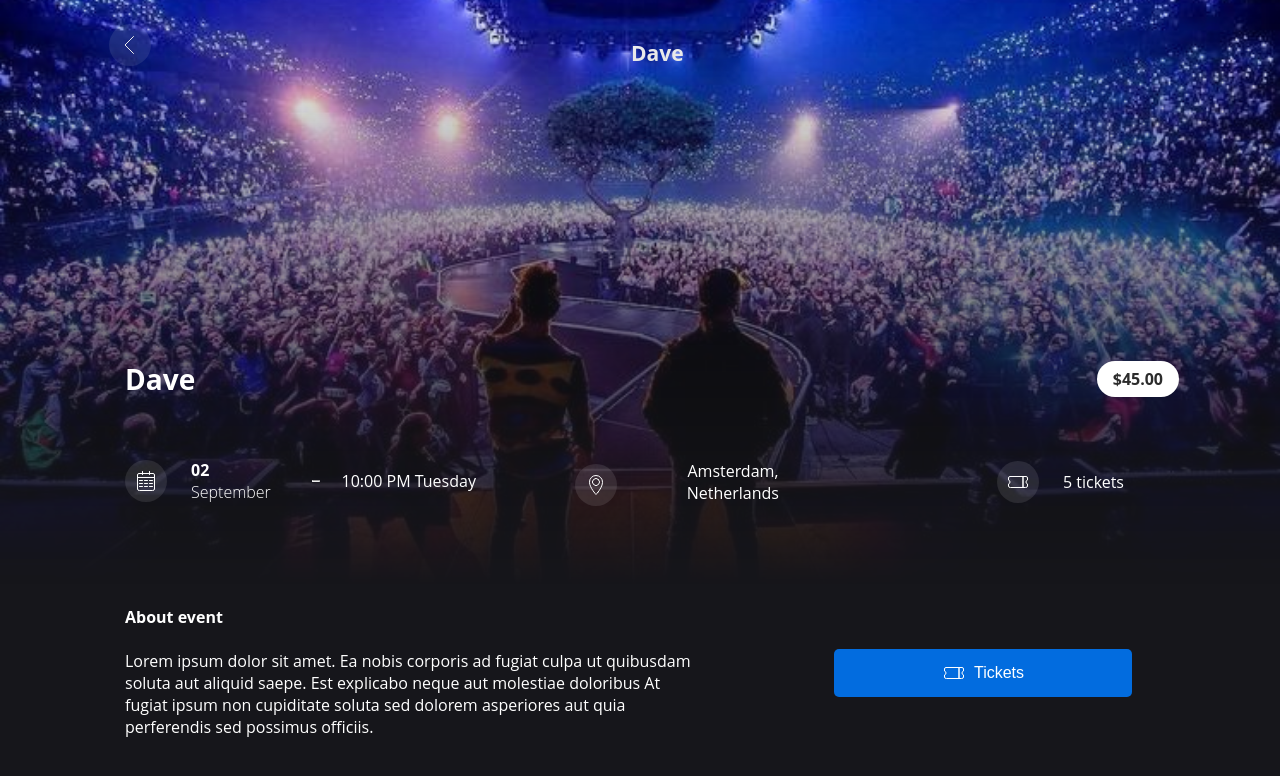
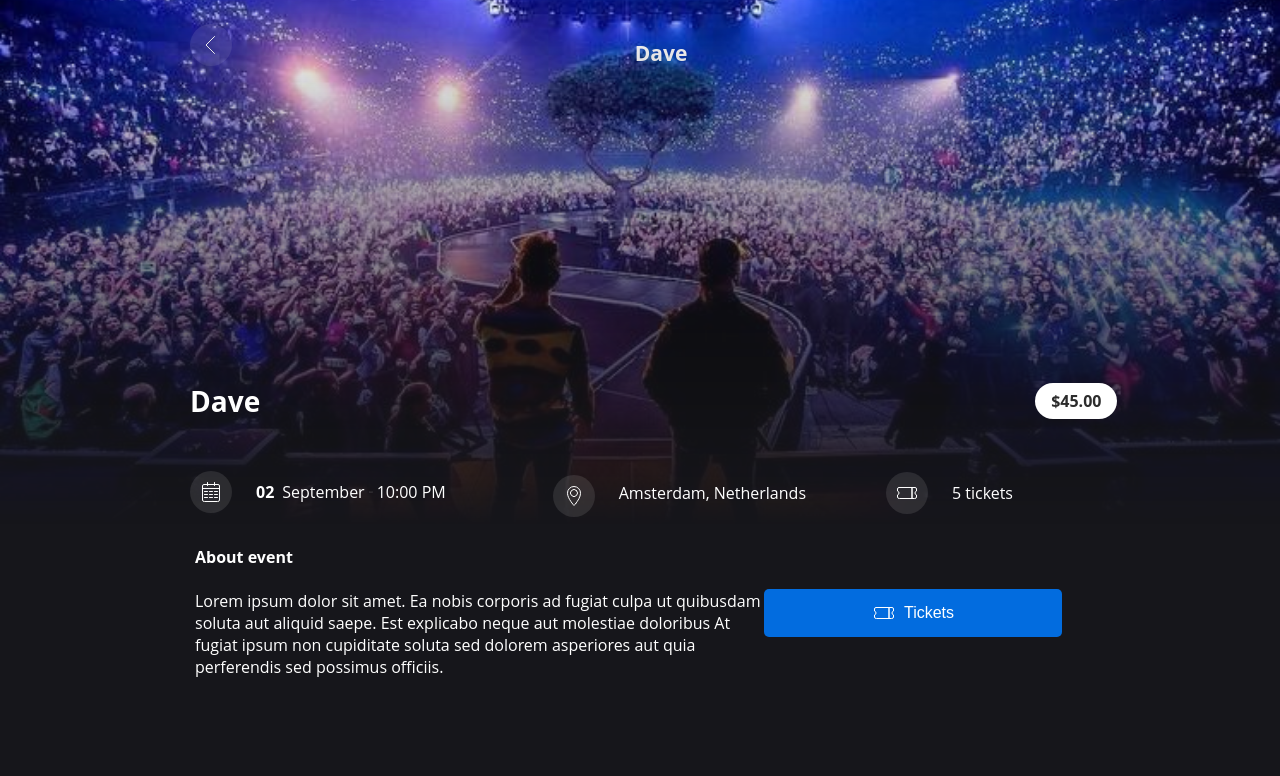
Before and after one commit to keisidoci/Event-app-design, a React (Create React App) app: page /Events in a window 1280 px wide. Shown: the top 776 px of the page. Built offline with nearby package versions, Linux system fonts and the light colour scheme.

Commit message:
Added responsivity

```diff
--- a/src/components/Body.js
+++ b/src/components/Body.js
@@ -27,6 +27,12 @@ const suggestionData = [
     time: "19:30",
     title: "Dave - We're all alone in this together UK tour 2022",
     img: img1,
+  },
+  {
+    date: "24 Feb",
+    time: "19:30",
+    title: "Dave - We're all alone in this together UK tour 2022",
+    img: img5,
   },
   {
     date: "24 Feb",
--- a/src/components/EventInfo.js
+++ b/src/components/EventInfo.js
@@ -31,6 +31,7 @@ const EventInfo = () => {
                     <div className='concert-name'>
                         <h3>Dave</h3>
                     </div>
+                    <div></div>
                 </div>
             </div>
 
@@ -48,9 +49,17 @@ const EventInfo = () => {
                 <div className='event-web'>
                 <div className='calendar'>
                     <div className='icon'><img src={calendar}></img></div>
-                    <div className='month'><strong>02 </strong><br className='br'/>September</div>
+
+                        <div className='calendar-month'>
+                    <div className='month'><strong>02 </strong></div>
+                    <div className='sep'>September</div>
+                    </div>
                     <hr className='hr1'/>
-                    <div className='time'><p><strong className='no-strong'>10:00 PM </strong><br className='br'/>Tuesday</p></div>
+                    <div className='calendar-time'>
+                    <div className='time'><strong className='no-strong'>10:00 PM </strong></div>
+                    <div className='tuesd'>Tuesday</div>
+                    </div>
+
                 </div>
 
                 <div className='location'>
--- a/src/components/Search.js
+++ b/src/components/Search.js
@@ -3,6 +3,7 @@ import "../components/search.css"
 
 const Search = () => {
   return (
+    <div className="search-bar-container">
     <div className="searchBar">
       <div className="icon-search">
         <i
@@ -15,6 +16,7 @@ const Search = () => {
       <i class="fa-solid fa-sliders" style={{color: '#ffffff'}}></i>
       </div>
     </div>
+    </div>
   )
 }
 
--- a/src/components/body.css
+++ b/src/components/body.css
@@ -13,6 +13,9 @@
    display: flex; /* Change to flex display */
    gap: 1.2rem;
    overflow-x: auto;
+   &::-webkit-scrollbar{
+    width: 0;
+   }
 }
 .button-component{
    margin-top: 16px;
@@ -30,6 +33,7 @@
    height: 24px;
    margin-left: 14px;
    white-space: nowrap;
+   margin-bottom: 16px;
 }
 .total{
   font-size: 14px;
@@ -52,7 +56,7 @@
    scrollbar-color: transparent;
    font-size: 16px;
  }
- @media (min-width: 768px) {
+ @media (min-width: 1000px) {
    .body{
       margin-left: 108px;
       margin-right: 108px;
--- a/src/components/event.css
+++ b/src/components/event.css
@@ -36,7 +36,6 @@
 
 .event-card-date{
     margin-left: 334px;
-    margin-right: 46px;
     margin-top: 10px;
     background: linear-gradient(#2C2C2C66, #72727200) ;
     width: 46px;
@@ -84,16 +83,18 @@
     justify-content: center;
     position: absolute;
     top: 202px;
-    right: 20px;
+    right: 16px;
     z-index: 1;
     font-size: 14px;
     font-weight: bold;
+
 }
 
 
-@media (min-width: 768px) {
+@media (min-width: 1000px) {
     .event-card-container{
-        width: 1064px;
+      width: 100%;
+        box-sizing: border-box;
         height: 141px;
         border-radius: 5px;
         display: flex;
@@ -121,8 +122,10 @@
         right: 32px;
     }
     .event-card-date{
+        margin-left: 351px;
         position: relative;
         top: 85px;
+        right: 34px;
         z-index: 1;
         width: 95px;
         height: 36px;
--- a/src/components/eventInfo.css
+++ b/src/components/eventInfo.css
@@ -77,7 +77,8 @@
   background-color: #fff;
   font-size: 14px;
   font-weight: bold;
-  color: #2C2C2C !important;
+  color: #2C2C2C;
+  margin-right: 17px;
   }
 
   .calendar{
@@ -87,6 +88,17 @@
   justify-content: flex-start;
   margin-left: 16px;
   margin-right: 156px;
+  }
+  .calendar-month,
+  .calendar-time{
+    display: flex;
+    flex-direction: column;
+    justify-content: center;
+    align-items: flex-start;
+  }
+  .sep,.tuesd{
+    color: #CCCCCC;
+    font-size: 14px;
   }
 
   .icon{
@@ -215,45 +227,56 @@
   }
 
 
-  @media (min-width: 768px) {
+  @media (min-width: 1000px ) {
+
     .row1{
-      margin-left: 109px;
+      margin-left: 190px;
+      margin-right: 190px;
+      display: flex;
+      justify-content: space-between;
     }
     .concert-name{
-      margin-left: 480px;
       font-size: 18px;
       display: flex;
+      margin-left: 0;
     }
     .row2{
-      margin-left: 109px;
+      left: 190px;
       height: 385px;
       display: flex;
       flex-direction: column;
-      justify-content: flex-end;
-      position: absolute;
       margin-top: 150px;
     }
+    .event-name{
+      display: flex;
+    flex-direction: row;
+    justify-content: space-between;
+    align-items: center;
+    flex-wrap: nowrap;
+    width: 100%;
+    margin-left: 0;
+    }
     .hr1{
-      rotate: 90deg;
-      width: 0px;
-      height: 6px;
+      rotate: calc(90deg);
+      height: 2px;
+      margin-left: 5px;
+      margin-right: 5px;
     }
     .eventPrice{
       width: 82px;
       height: 36px;
       font-size: 16px;
-
+      margin-left: 758px;
     }
     .dave{
       font-size: 24px;
     }
     .event-web{
       display: flex;
-    align-items: center;
-    justify-content: space-between;
+    justify-content: flex-start;
     }
     .part2{
-      margin-left: 125px;
+      margin-left: 195px;
       display: flex;
       flex-direction: row;
       align-items: center;
@@ -267,11 +290,11 @@
     display: flex;
     justify-content: center;
     align-items: flex-start;
-    margin-left: 140px;
     width: 298px;
    }
    .bcg-img{
     mask-image: linear-gradient(to bottom, black, transparent 100%);
+    height: 525px;
    }
    .br{
     display: none;
@@ -281,12 +304,24 @@
     font-weight: 10;
 
    }
+   .tuesd{
+    display: none;
+   }
+   .calendar-month{
+    flex-direction: row;
+   }
+   .sep{
+    font-size: 16px;
+    color: #FFFFFF;
+    margin-left: 8px;
+   }
    .time{
     width: 160px;
    }
 
    .calendar{
-    margin-right: 60px;
+    margin-right: 0px;
+    margin-left: 0;
     align-items: center;
     font-size: 16px;
    }
@@ -296,10 +331,13 @@
     align-items: center;
     flex-direction: row;
     margin-bottom: 15px;
+    margin-right: 0px;
    }
    .ticket{
     font-size: 16px;
     margin-bottom: 15px;
+    margin-right: 0px;
+    margin-left: 80px;
    }
    .no-strong{
     font-weight: normal;
--- a/src/components/search.css
+++ b/src/components/search.css
@@ -1,3 +1,7 @@
+.search-bar-container{
+  display: flex;
+  justify-content: center;
+}
 .search {
   background-color: #1e1d23;
   border: none;
@@ -17,6 +21,7 @@
 
 }
 .searchBar {
+  flex-shrink: 0;
   border-radius: 5px;
   width: 396px;
   height: 48px;
@@ -48,7 +53,7 @@
   border: none;
 }
 
-@media (min-width: 768px) {
+@media (min-width: 1000px) {
   .searchBar{
     margin-left: 250px;
     margin-right: 251px;
--- a/src/layout/nav.css
+++ b/src/layout/nav.css
@@ -38,16 +38,13 @@
 }
 hr{
     color: transparent;
-    width: 0px;
     height: 0px;
     display: none;
+    opacity: 0.1;
 }
 
-@media (min-width: 768px) {
+@media (min-width: 1000px) {
     .container {
-      /* margin-top: 32px;
-      margin-right: 108px;
-     margin-left: 108px;  */
      align-items: center;
 }
 .appname{
@@ -71,12 +68,9 @@ hr{
     align-items: center;
 }
 hr{
-    /* margin-right: 108px;
-     margin-left: 108px; */
      align-items: center;
-     width: 1064px;
      color: white;
-     margin-bottom: 40px;
+     margin-bottom: 32px;
      display: block;
 }
 }
```
Also changed, not shown: 1 other file (tests, documents, lock files or other folders).
